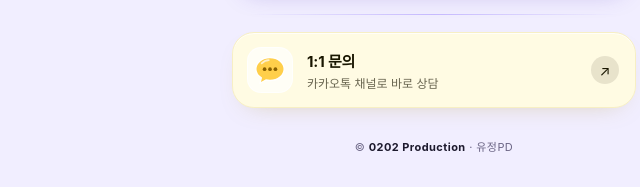
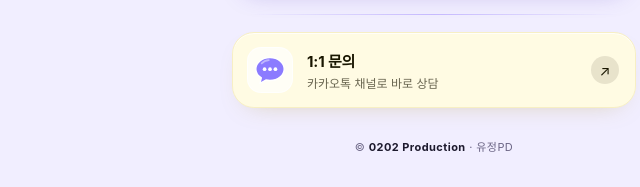
Before and after one commit to onleeyoo/contact, a plain HTML site: page index.html in a window 1280 px wide. Shown: the part 1111-1298 px from the top of the page, 206-846 px from the left. Drawn offline with Linux system fonts and the light colour scheme; a web font is replaced by a local one.

Commit message:
문의 말풍선 브랜드 보라색으로
Co-Authored-By: Claude Opus 5.5 <noreply@anthropic.com>
Claude-Session: https://claude.ai/code/session_01EN3DvooTCX3jJheV6Sh815

```diff
--- a/index.html
+++ b/index.html
@@ -197,7 +197,7 @@
       </a>
       <hr class="divider" aria-hidden="true">
       <a class="card kakao reveal" style="animation-delay:0.41s" href="https://pf.kakao.com/_cLTxnX/chat" target="_blank" rel="noopener">
-        <span class="icon"><svg aria-hidden="true" width="40" height="40" viewBox="0 0 48 48"><path d="M24 9c9.4 0 17 6.2 17 13.8S33.4 36.6 24 36.6c-1.7 0-3.4-.2-5-.6L12 40l1.6-6.6C9.6 30.9 7 27.1 7 22.8 7 15.2 14.6 9 24 9z" fill="#ffcf4a" stroke="#fff" stroke-width="1.6" stroke-linejoin="round"/><path d="M14 16c2-2.2 5-3.6 8.6-3.9" stroke="#fff" stroke-width="2" stroke-linecap="round" opacity=".7"/><circle cx="17.5" cy="23" r="2.2" fill="#8a6100"/><circle cx="24" cy="23" r="2.2" fill="#8a6100"/><circle cx="30.5" cy="23" r="2.2" fill="#8a6100"/></svg></span>
+        <span class="icon"><svg aria-hidden="true" width="40" height="40" viewBox="0 0 48 48"><path d="M24 9c9.4 0 17 6.2 17 13.8S33.4 36.6 24 36.6c-1.7 0-3.4-.2-5-.6L12 40l1.6-6.6C9.6 30.9 7 27.1 7 22.8 7 15.2 14.6 9 24 9z" fill="#8b7bff" stroke="#fff" stroke-width="1.6" stroke-linejoin="round"/><path d="M14 16c2-2.2 5-3.6 8.6-3.9" stroke="#fff" stroke-width="2" stroke-linecap="round" opacity=".45"/><circle cx="17.5" cy="23" r="2.2" fill="#fff"/><circle cx="24" cy="23" r="2.2" fill="#fff"/><circle cx="30.5" cy="23" r="2.2" fill="#fff"/></svg></span>
         <span class="txt"><strong>1:1 문의</strong><small>카카오톡 채널로 바로 상담</small></span>
         <span class="arrow">↗</span>
       </a>
```
